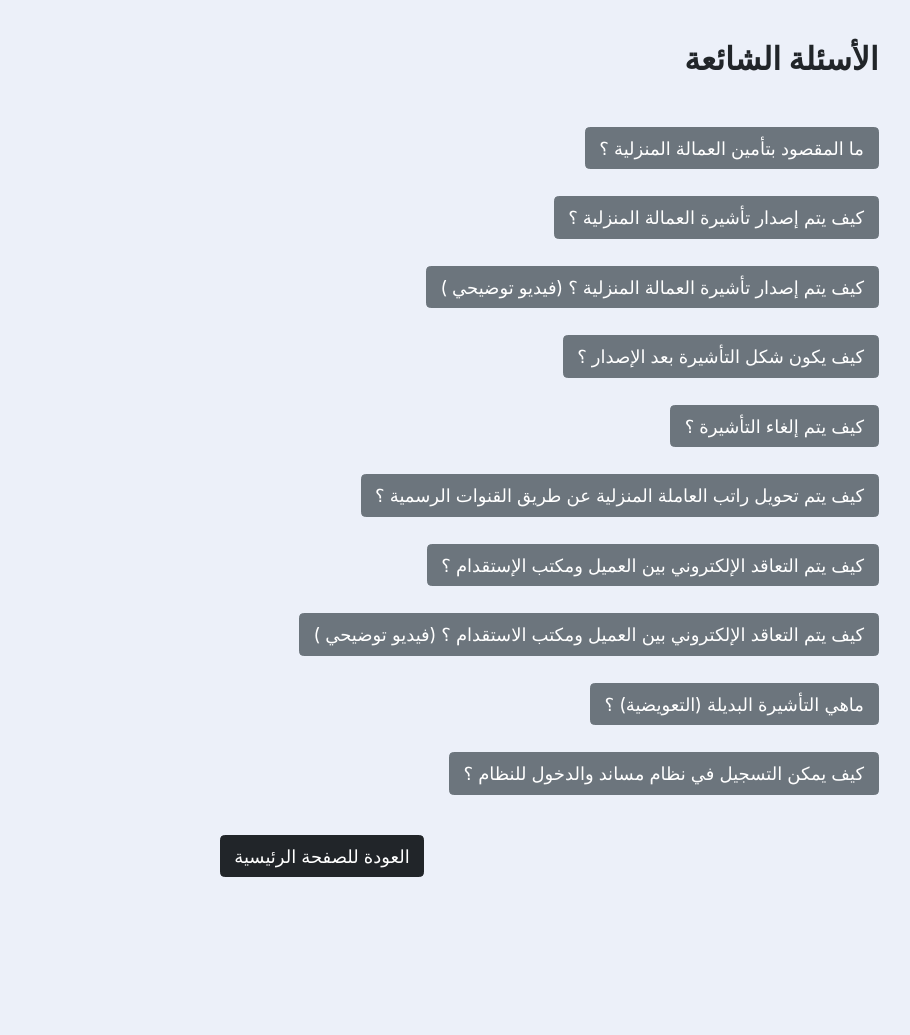
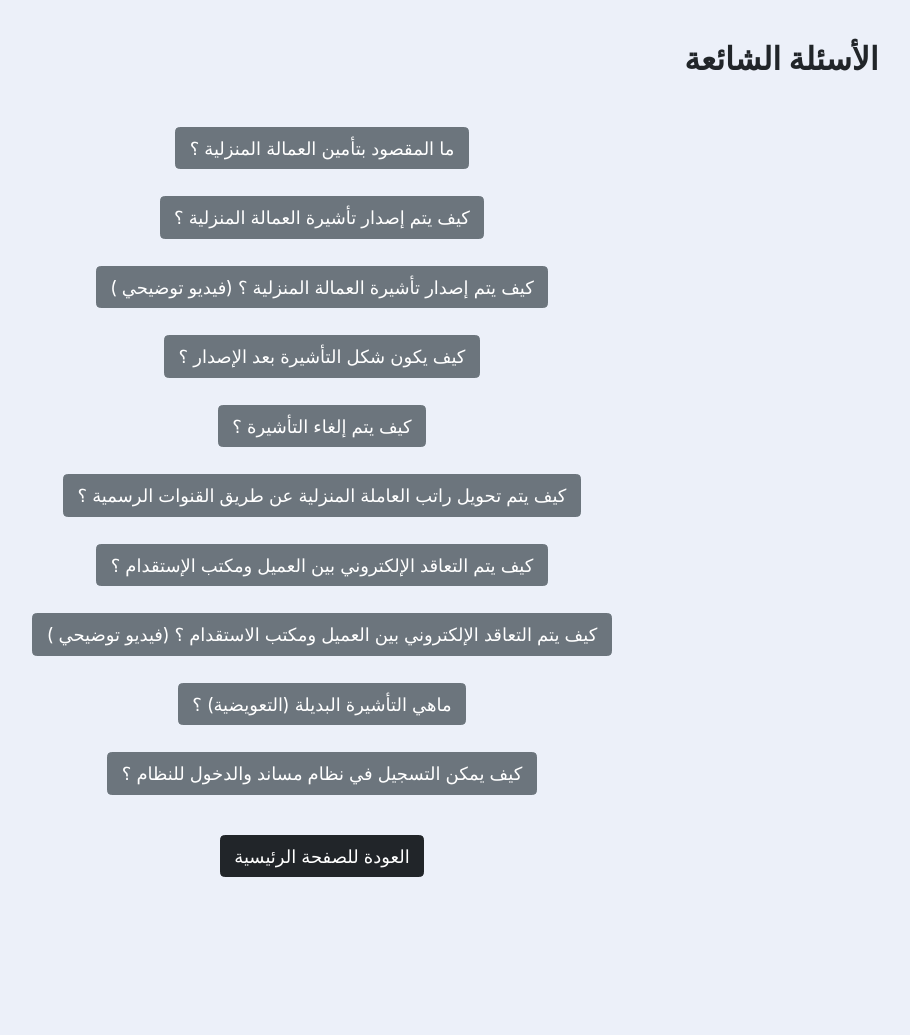
Before and after one commit to rnsdoodi/salalim, a Flask app: page /questions in a window 1280 px wide. Shown: the top 1035 px of the page, without its empty margins (318-1228 px from the left). Run offline with Flask 2, Linux system fonts and the light colour scheme; some libraries are stand-ins or nearby versions.

Commit message:
center the text

```diff
--- a/templates/questions.html
+++ b/templates/questions.html
@@ -19,7 +19,7 @@
 </div>
 
 <div class="policy">
-  <ul class="container text-right add">
+  <ul class="container text-center add">
       <a href="{{url_for('insurance')}}" class="btn btn-secondary"> ما المقصود بتأمين العمالة المنزلية ؟ </a>
       <br><br>
       <a href="{{url_for('visa')}}" class="btn btn-secondary"> كيف يتم إصدار تأشيرة العمالة المنزلية ؟ </a>
```
